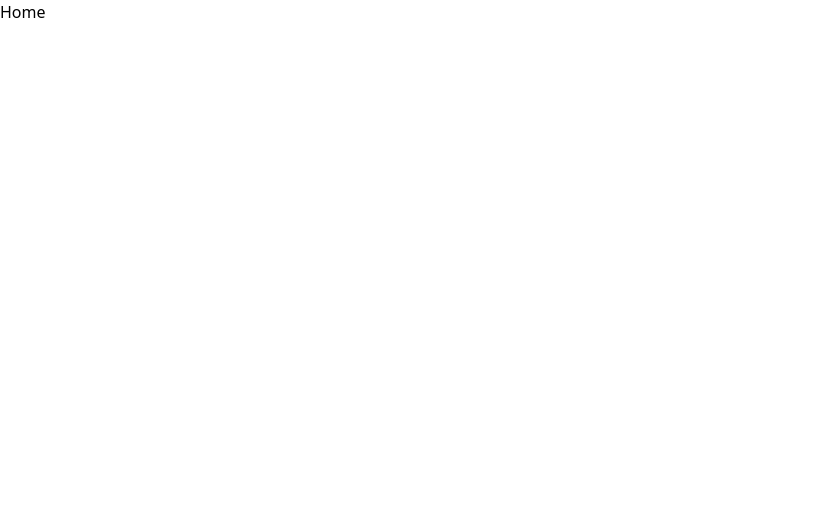
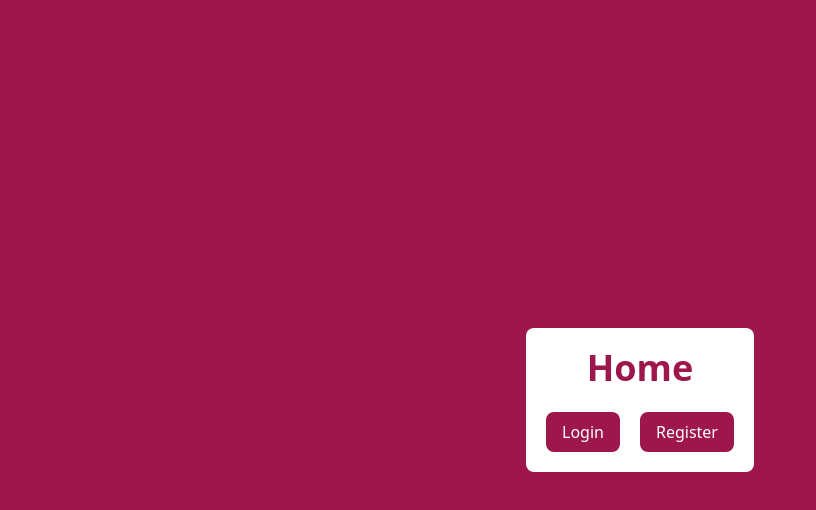
Before and after one commit to suhailsola/set-2023-day-32, a React (Vite) app: page / in a window 1280 px wide. Shown: the top 510 px of the page, without its empty margins (0-816 px from the left). Built offline with nearby package versions, Linux system fonts and the light colour scheme.

Commit message:
styled home

```diff
--- a/src/pages/Home.jsx
+++ b/src/pages/Home.jsx
@@ -1,9 +1,22 @@
-import React from 'react'
+import React from "react";
+import { Link } from "react-router-dom";
 
 const Home = () => {
   return (
-    <div>Home</div>
-  )
-}
+    <div className=" w-screen h-screen bg-pink-800 flex justify-center items-center">
+      <div className="bg-white p-5 rounded-lg flex flex-col justify-center items-center gap-6">
+        <h1 className="text-4xl font-bold text-pink-800">Home</h1>
+        <div className="flex justify-between gap-5">
+          <button className="bg-pink-800 text-white rounded-lg px-4 py-2">
+            <Link to="/login">Login</Link>
+          </button>
+          <button className="bg-pink-800 text-white rounded-lg px-4 py-2">
+            <Link to="/register">Register</Link>
+          </button>
+        </div>
+      </div>
+    </div>
+  );
+};
 
-export default Home
+export default Home;
```
